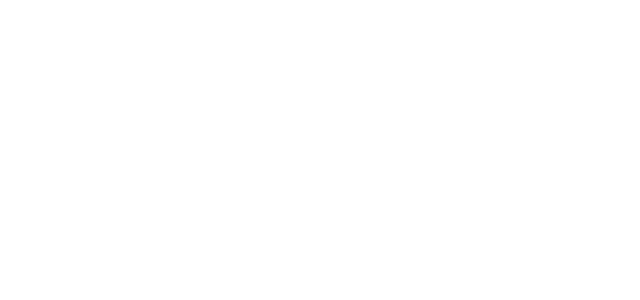
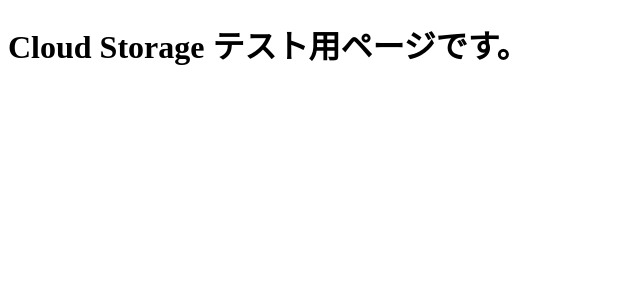
Before and after one commit to KHashimoto3/FormCoder_FRONT, a React (Vite) app: page /storagetest in a window 1280 px wide. Shown: the top 300 px of the page, without its empty margins (0-640 px from the left). Built offline with nearby package versions, Linux system fonts and the light colour scheme.

Commit message:
cloud storageテスト用のページを作った。

```diff
--- a/src/App.tsx
+++ b/src/App.tsx
@@ -4,6 +4,7 @@ import { FormPage } from "./components/pages/FormPage";
 import { TitleBar } from "./components/common/TitleBar";
 import { HintProvider } from "./components/features/hint/HintProvider";
 import { InputArrayProvider } from "./components/features/form/InputArrayProvider";
+import { StorageTestPage } from "./components/pages/StorageTestPage";
 
 function App() {
   return (
@@ -21,6 +22,9 @@ function App() {
           <Route path="/form">
             <FormPage />
           </Route>
+          <Route path="/storagetest">
+            <StorageTestPage />
+          </Route>
         </BrowserRouter>
       </InputArrayProvider>
     </HintProvider>
--- /dev/null
+++ b/src/components/pages/StorageTestPage.tsx
@@ -0,0 +1,7 @@
+export const StorageTestPage = () => {
+  return (
+    <>
+      <h1>Cloud Storage テスト用ページです。</h1>
+    </>
+  );
+};
```
